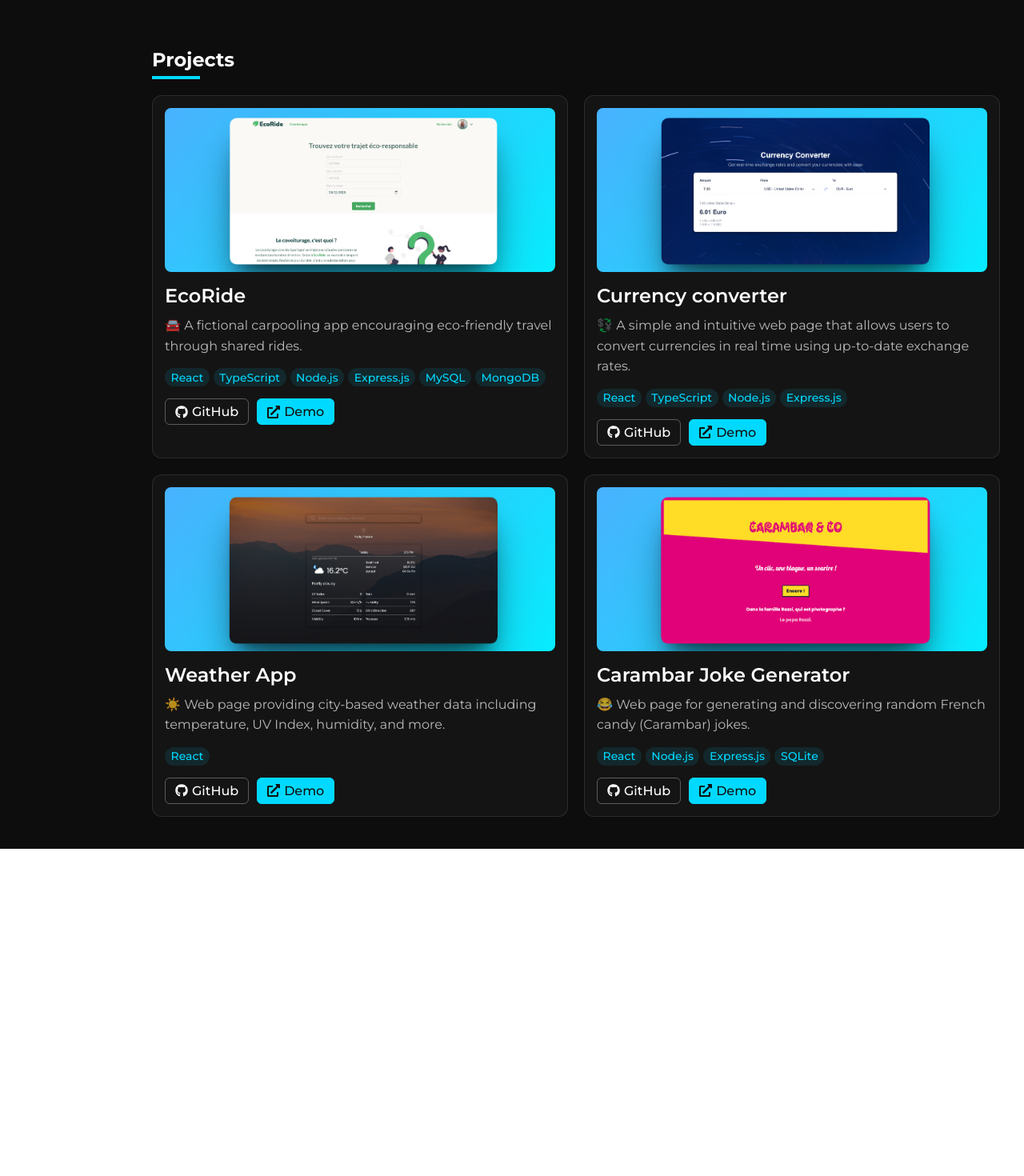
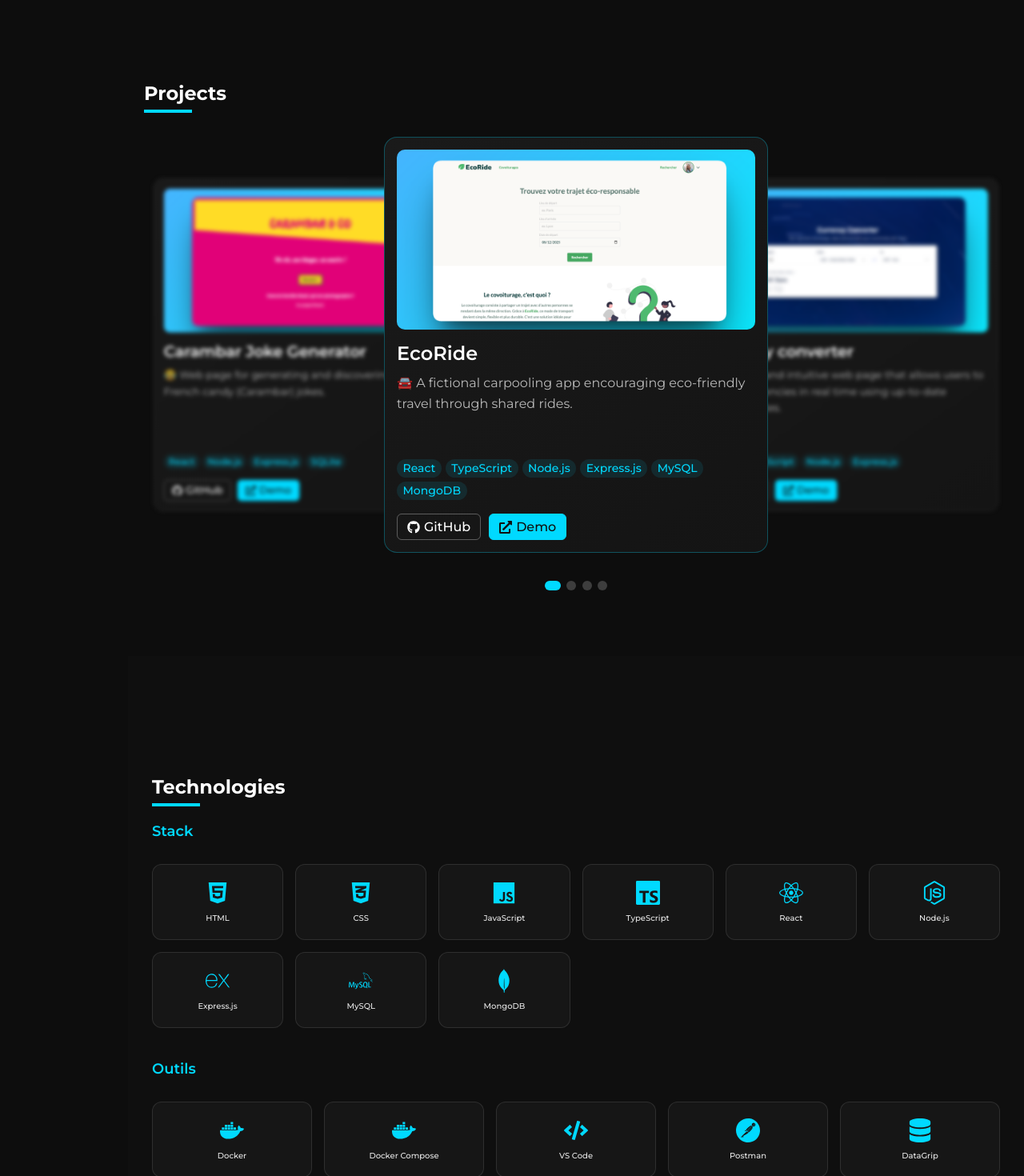
Before and after one commit to lndbgaa/portfolio, a React (Vite) app: page / in a window 1280 px wide. Shown: the part 1580-3050 px from the top of the page at 80% size. Before the commit the page ends 2641 px from the top, so only its background shows below. Built offline with nearby package versions, Linux system fonts and the light colour scheme.

Commit message:
add Stack component and transform Projects component into a carousel with updated styles

```diff
--- a/package.json
+++ b/package.json
@@ -16,7 +16,8 @@
     "react": "^19.2.0",
     "react-dom": "^19.2.0",
     "react-i18next": "^16.3.5",
-    "react-icons": "^5.5.0"
+    "react-icons": "^5.5.0",
+    "swiper": "^12.0.3"
   },
   "devDependencies": {
     "@eslint/js": "^9.39.1",
--- a/src/App.tsx
+++ b/src/App.tsx
@@ -5,6 +5,7 @@ import Hero from "@/components/Hero/Hero";
 import LanguageToggle from "@/components/LanguageToggle/LanguageToggle";
 import Projects from "@/components/Projects/Projects";
 import Sidebar from "@/components/Sidebar/Sidebar";
+import Stack from "@/components/Stack/Stack";
 
 function App() {
   return (
@@ -15,6 +16,7 @@ function App() {
         <Hero />
         <About />
         <Projects />
+        <Stack />
       </main>
     </div>
   );
--- a/src/components/Projects/Projects.css
+++ b/src/components/Projects/Projects.css
@@ -2,7 +2,8 @@
   min-height: 100vh;
   display: flex;
   align-items: center;
-  padding: 4rem 3rem;
+  padding: 4rem 2rem;
+  overflow: hidden;
 }
 
 .projects-container {
@@ -11,72 +12,114 @@
   width: 100%;
 }
 
-.projects-grid {
-  display: grid;
-  grid-template-columns: repeat(2, 1fr);
-  gap: 2rem;
+/* Carousel */
+.carousel {
+  display: flex;
+  align-items: center;
+  gap: 1rem;
+  position: relative;
 }
 
+.carousel-track {
+  flex: 1;
+  position: relative;
+  height: 540px;
+  display: flex;
+  align-items: center;
+  justify-content: center;
+}
+
+/* Project Card */
 .project-card {
-  background-color: rgba(255, 255, 255, 0.03);
-  border-radius: 12px;
+  background: linear-gradient(145deg, #1a1a1a 0%, #141414 100%);
+  border-radius: 16px;
   overflow: hidden;
   border: 1px solid rgba(255, 255, 255, 0.1);
-  transition: all 0.3s ease;
+  width: 100%;
+  max-width: 480px;
+  height: 520px;
+  position: absolute;
+  pointer-events: none;
+  transition: border-color 0.3s ease;
+  display: flex;
+  flex-direction: column;
 }
 
-.project-card:hover {
-  border-color: #00d9ff;
-  transform: translateY(-5px);
+.project-card.active {
+  pointer-events: auto;
+  border-color: rgba(0, 217, 255, 0.3);
+}
+
+.project-card:not(.active) {
+  cursor: pointer;
+  pointer-events: auto;
+  filter: blur(3px);
+  transition: filter 0.3s ease, border-color 0.3s ease;
+}
+
+.project-card:not(.active):hover {
+  border-color: rgba(255, 255, 255, 0.3);
+  filter: blur(1.5px);
 }
 
 .project-image {
   position: relative;
   width: 100%;
-  height: 220px;
+  height: 240px;
   padding: 1.5rem 1.5rem 0 1.5rem;
+  overflow: hidden;
 }
 
 .project-image img {
   width: 100%;
   height: 100%;
   object-fit: cover;
-  object-position: cover;
+  object-position: center;
   display: block;
-  border-radius: 8px;
+  border-radius: 10px;
+  transition: transform 0.4s ease;
+}
+
+.project-card.active:hover .project-image img {
+  transform: scale(1.03);
 }
 
 .project-content {
   padding: 1.5rem;
   display: flex;
   flex-direction: column;
-  gap: 1rem;
+  gap: 0.75rem;
+  flex: 1;
+}
+
+.project-description {
+  font-size: var(--fs-base);
+  line-height: 1.6;
+  color: rgba(255, 255, 255, 0.7);
+  flex: 1;
 }
 
 .project-title {
   font-size: var(--fs-large);
   font-weight: var(--fw-semibold);
-}
-
-.project-description {
-  line-height: 1.6;
-  color: rgba(255, 255, 255, 0.7);
+  margin-bottom: 0.25rem;
 }
 
 .project-technologies {
   display: flex;
   flex-wrap: wrap;
   gap: 0.5rem;
-  margin-top: 0.5rem;
+  margin-top: 0.25rem;
+  margin-bottom: 0.5rem;
 }
 
 .tech-tag {
+  font-size: var(--fs-sm);
+  font-weight: var(--fw-medium);
   background-color: rgba(0, 217, 255, 0.1);
   color: #00d9ff;
   padding: 0.25rem 0.75rem;
   border-radius: 100px;
-  font-size: var(--fs-sm);
-  font-weight: var(--fw-medium);
 }
 
 .project-buttons {
@@ -86,12 +129,13 @@
 }
 
 .project-btn {
+  font-size: var(--fs-base);
+  font-weight: var(--fw-medium);
   display: flex;
   align-items: center;
   gap: 0.5rem;
   padding: 0.6rem 1.2rem;
   border-radius: 6px;
-  font-weight: 500;
   text-decoration: none;
   transition: all 0.3s ease;
   border: 1px solid;
@@ -119,28 +163,57 @@
   border-color: #00b8d4;
 }
 
-@media (max-width: 1040px) {
-  .projects-grid {
-    gap: 1.5rem;
-  }
+/* Carousel Dots */
+.carousel-dots {
+  display: flex;
+  justify-content: center;
+  gap: 0.75rem;
+  margin-top: 2.5rem;
+}
 
-  .project-image {
-    height: 200px;
+.carousel-dot {
+  width: 12px;
+  height: 12px;
+  border-radius: 50%;
+  background: rgba(255, 255, 255, 0.2);
+  border: none;
+  cursor: pointer;
+  transition: all 0.3s ease;
+  padding: 0;
+}
+
+.carousel-dot:hover {
+  background: rgba(255, 255, 255, 0.4);
+}
+
+.carousel-dot.active {
+  background: #00d9ff;
+  width: 2rem;
+  border-radius: 10px;
+}
+
+/* Responsive */
+@media (max-width: 1024px) {
+  .project-card {
+    max-width: 420px;
   }
 }
 
 @media (max-width: 768px) {
   .projects {
-    padding: 3rem 2rem;
+    padding: 3rem 1rem;
   }
 
-  .projects-grid {
-    grid-template-columns: 1fr;
-    gap: 1.5rem;
+  .carousel-track {
+    height: 480px;
   }
 
   .project-card {
-    max-width: 100%;
+    max-width: 340px;
+  }
+
+  .project-image {
+    height: 160px;
   }
 
   .project-buttons {
@@ -151,3 +224,17 @@
     justify-content: center;
   }
 }
+
+@media (max-width: 500px) {
+  .project-card {
+    max-width: 90%;
+  }
+
+  .project-card:not(.active) {
+    display: none;
+  }
+
+  .carousel-dots {
+    margin-top: 4rem;
+  }
+}
--- a/src/components/Projects/Projects.tsx
+++ b/src/components/Projects/Projects.tsx
@@ -1,5 +1,7 @@
+import { useState } from "react";
 import { useTranslation } from "react-i18next";
 import { FaExternalLinkAlt, FaGithub } from "react-icons/fa";
+import { motion } from "framer-motion";
 
 import { projects } from "@/data/projects";
 
@@ -7,15 +9,75 @@ import "./Projects.css";
 
 const Projects = () => {
   const { t } = useTranslation();
+  const [currentIndex, setCurrentIndex] = useState(0);
+
+  const goToSlide = (index: number) => {
+    setCurrentIndex(index);
+  };
+
+  const getCardStyle = (index: number) => {
+    const diff = index - currentIndex;
+    const totalProjects = projects.length;
+
+    // Handle wrapping for infinite loop effect
+    let adjustedDiff = diff;
+    if (diff > totalProjects / 2) adjustedDiff = diff - totalProjects;
+    if (diff < -totalProjects / 2) adjustedDiff = diff + totalProjects;
+
+    const isActive = adjustedDiff === 0;
+    const isPrev = adjustedDiff === -1;
+    const isNext = adjustedDiff === 1;
+    const isVisible = Math.abs(adjustedDiff) <= 1;
+
+    let x = 0;
+    let scale = 0.75;
+    let zIndex = 0;
+
+    if (isActive) {
+      x = 0;
+      scale = 1;
+      zIndex = 3;
+    } else if (isPrev) {
+      x = -70;
+      scale = 0.8;
+      zIndex = 1;
+    } else if (isNext) {
+      x = 70;
+      scale = 0.8;
+      zIndex = 1;
+    }
+
+    return { x: `${x}%`, scale, zIndex, isVisible };
+  };
 
   return (
     <section id="projects" className="projects">
       <div className="projects-container">
         <h2 className="section-title">{t("projects.title")}</h2>
 
-        <div className="projects-grid">
-          {projects.map((project) => (
-            <div key={project.id} className="project-card">
+        <div className="carousel">
+          <div className="carousel-track">
+            {projects.map((project, index) => {
+              const { x, scale, zIndex, opacity, isVisible } = getCardStyle(index);
+
+              if (!isVisible) return null;
+
+              return (
+                <motion.div
+                  key={project.id}
+                  className={`project-card ${index === currentIndex ? "active" : ""}`}
+                  animate={{
+                    x,
+                    scale,
+                    zIndex,
+                  }}
+                  transition={{
+                    type: "spring",
+                    stiffness: 300,
+                    damping: 30,
+                  }}
+                  onClick={() => index !== currentIndex && goToSlide(index)}
+                >
                   <div className="project-image">
                     <img src={project.image} alt="" />
                   </div>
@@ -27,8 +89,8 @@ const Projects = () => {
                     </p>
 
                     <div className="project-technologies">
-                  {project.technologies.map((tech, index) => (
-                    <span key={index} className="tech-tag">
+                      {project.technologies.map((tech, techIndex) => (
+                        <span key={techIndex} className="tech-tag">
                           {tech}
                         </span>
                       ))}
@@ -53,7 +115,20 @@ const Projects = () => {
                       </a>
                     </div>
                   </div>
+                </motion.div>
+              );
+            })}
           </div>
+        </div>
+
+        <div className="carousel-dots">
+          {projects.map((_, index) => (
+            <button
+              key={index}
+              className={`carousel-dot ${index === currentIndex ? "active" : ""}`}
+              onClick={() => goToSlide(index)}
+              aria-label={`Go to project ${index + 1}`}
+            />
           ))}
         </div>
       </div>
--- /dev/null
+++ b/src/components/Stack/Stack.css
@@ -0,0 +1,109 @@
+.stack {
+  min-height: 100vh;
+  display: flex;
+  align-items: center;
+  padding: 4rem 3rem;
+  background-color: #0f0f0f;
+}
+
+.stack-container {
+  max-width: 1200px;
+  margin: 0 auto;
+  width: 100%;
+}
+
+.stack-content {
+  display: flex;
+  flex-direction: column;
+  gap: 4rem;
+}
+
+.stack-section {
+  display: flex;
+  flex-direction: column;
+  gap: 2rem;
+}
+
+.tech-grid {
+  display: grid;
+  grid-template-columns: repeat(auto-fit, minmax(140px, 1fr));
+  gap: 1.5rem;
+}
+
+.tech-card {
+  background-color: rgba(255, 255, 255, 0.03);
+  border: 1px solid rgba(255, 255, 255, 0.1);
+  border-radius: 12px;
+  padding: 2rem 1.5rem;
+  display: flex;
+  flex-direction: column;
+  align-items: center;
+  gap: 1rem;
+  transition: all 0.3s ease;
+}
+
+.tech-card:hover {
+  background-color: rgba(0, 217, 255, 0.05);
+  border-color: #00d9ff;
+  transform: translateY(-5px);
+}
+
+.tech-icon {
+  font-size: 3rem;
+  color: #00d9ff;
+  display: flex;
+  align-items: center;
+  justify-content: center;
+}
+
+.tech-name {
+  font-size: 1rem;
+  font-weight: 500;
+  color: rgba(255, 255, 255, 0.9);
+  text-align: center;
+  margin: 0;
+}
+
+/* Responsive - Tablet */
+@media (max-width: 1024px) {
+  .tech-grid {
+    grid-template-columns: repeat(auto-fit, minmax(120px, 1fr));
+    gap: 1.2rem;
+  }
+
+  .tech-card {
+    padding: 1.5rem 1rem;
+  }
+
+  .tech-icon {
+    font-size: 2.5rem;
+  }
+}
+
+/* Responsive - Mobile */
+@media (max-width: 768px) {
+  .stack {
+    padding: 3rem 2rem;
+  }
+
+  .stack-content {
+    gap: 3rem;
+  }
+
+  .tech-grid {
+    grid-template-columns: repeat(auto-fit, minmax(100px, 1fr));
+    gap: 1rem;
+  }
+
+  .tech-card {
+    padding: 1.2rem 0.8rem;
+  }
+
+  .tech-icon {
+    font-size: 2rem;
+  }
+
+  .tech-name {
+    font-size: 0.9rem;
+  }
+}
--- /dev/null
+++ b/src/components/Stack/Stack.tsx
@@ -0,0 +1,76 @@
+import {
+  FaCode,
+  FaCss3Alt,
+  FaDatabase,
+  FaDocker,
+  FaHtml5,
+  FaJs,
+  FaNodeJs,
+  FaReact,
+} from "react-icons/fa";
+import {
+  SiExpress,
+  SiMongodb,
+  SiMysql,
+  SiPostman,
+  SiTypescript,
+} from "react-icons/si";
+import "./Stack.css";
+
+const Stack = () => {
+  const stackTechnologies = [
+    { name: "HTML", icon: <FaHtml5 /> },
+    { name: "CSS", icon: <FaCss3Alt /> },
+    { name: "JavaScript", icon: <FaJs /> },
+    { name: "TypeScript", icon: <SiTypescript /> },
+    { name: "React", icon: <FaReact /> },
+    { name: "Node.js", icon: <FaNodeJs /> },
+    { name: "Express.js", icon: <SiExpress /> },
+    { name: "MySQL", icon: <SiMysql /> },
+    { name: "MongoDB", icon: <SiMongodb /> },
+  ];
+
+  const tools = [
+    { name: "Docker", icon: <FaDocker /> },
+    { name: "Docker Compose", icon: <FaDocker /> },
+    { name: "VS Code", icon: <FaCode /> },
+    { name: "Postman", icon: <SiPostman /> },
+    { name: "DataGrip", icon: <FaDatabase /> },
+  ];
+
+  return (
+    <section id="stack" className="stack">
+      <div className="stack-container">
+        <h2 className="section-title">Technologies</h2>
+
+        <div className="stack-content">
+          <div className="stack-section">
+            <h3 className="subsection-title">Stack</h3>
+            <div className="tech-grid">
+              {stackTechnologies.map((tech) => (
+                <div key={tech.name} className="tech-card">
+                  <div className="tech-icon">{tech.icon}</div>
+                  <p className="tech-name">{tech.name}</p>
+                </div>
+              ))}
+            </div>
+          </div>
+
+          <div className="stack-section">
+            <h3 className="subsection-title">Outils</h3>
+            <div className="tech-grid">
+              {tools.map((tool) => (
+                <div key={tool.name} className="tech-card">
+                  <div className="tech-icon">{tool.icon}</div>
+                  <p className="tech-name">{tool.name}</p>
+                </div>
+              ))}
+            </div>
+          </div>
+        </div>
+      </div>
+    </section>
+  );
+};
+
+export default Stack;
```
Also changed, not shown: 1 other file (tests, documents, lock files or other folders). Lines whose indentation alone changed are shown as unchanged.
